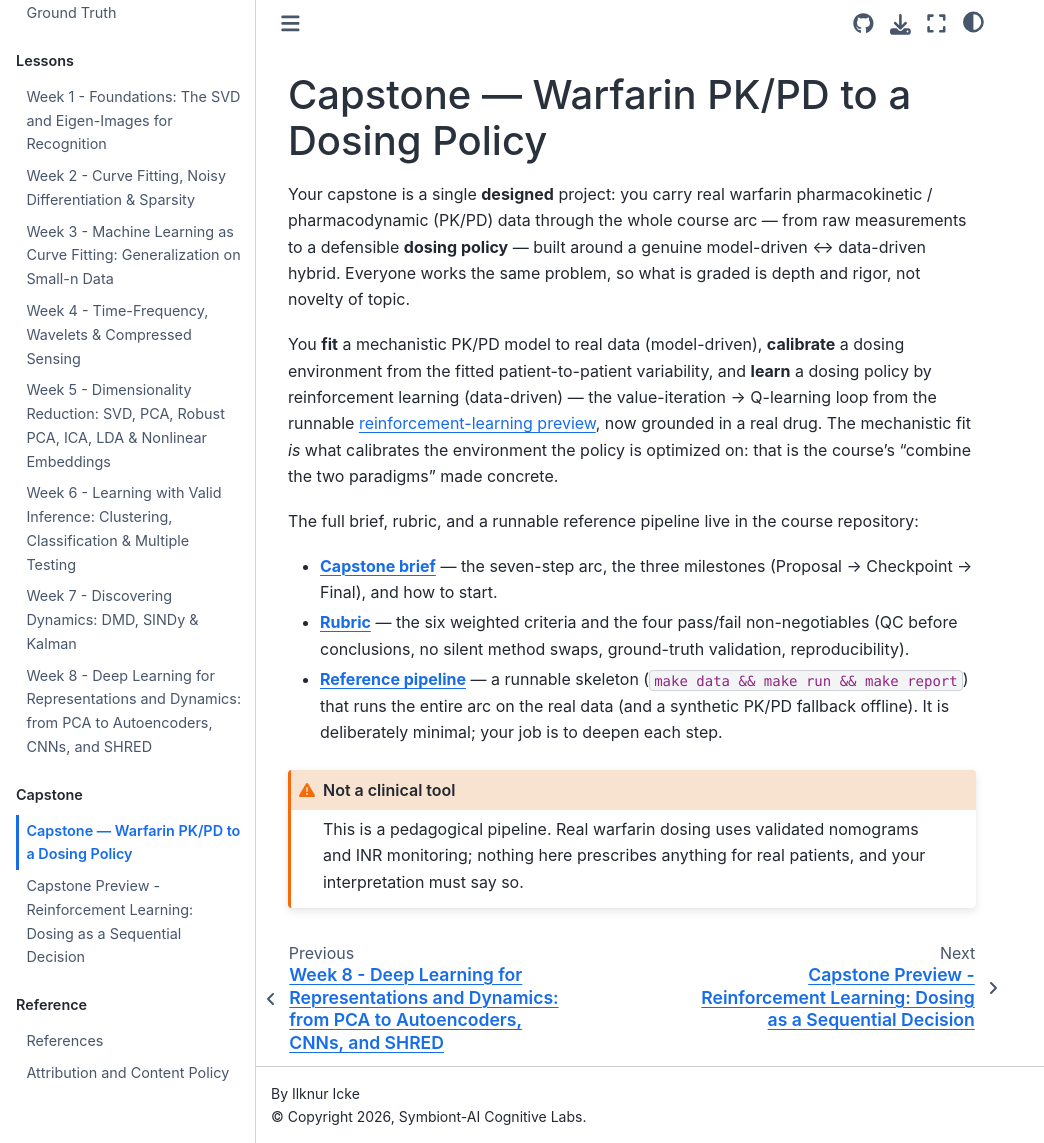
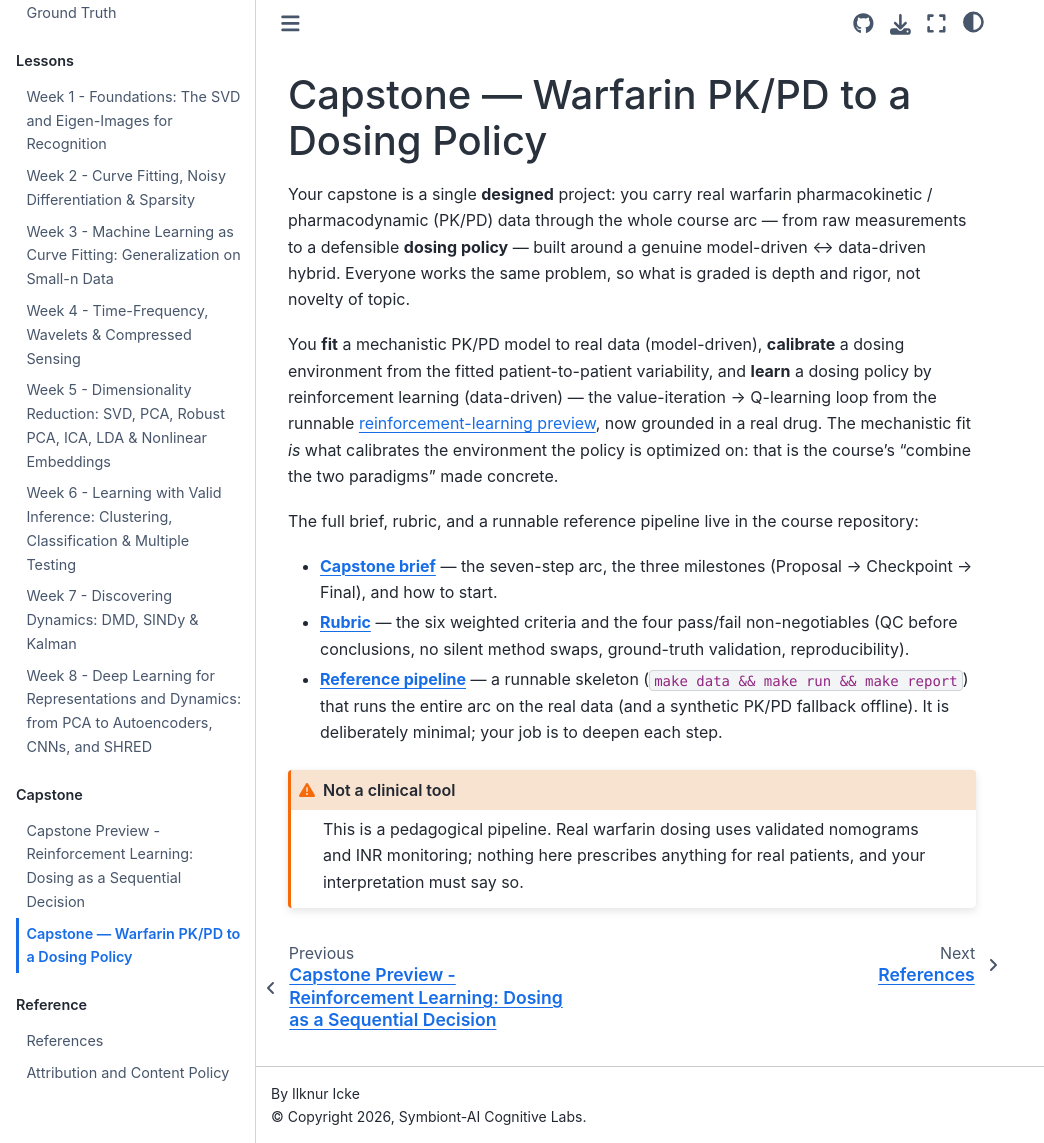
Before and after one commit to symbiont-ai/ddm4bio, a Jupyter Book: the page built from book/capstone.md, in a window 1280 px wide and 1143 px high. Shown: the whole window, without its empty margins (0-1044 px from the left). Built offline with Jupyter Book 1.0.4 settings and Sphinx 7.4.7 and the Sphinx Book theme 1.1.4, drawn with Linux system fonts in a browser that asks for light colours; part of the change alters nothing that is shown.

Commit message:
Capstone nav: put RL preview above the brief; trim preview intro
- _toc.yml: order the Capstone section preview-first (the runnable RL preview
  above the "Warfarin PK/PD to a Dosing Policy" brief).
- capstone_rl_preview.ipynb: drop the "different paradigm ... deep-learning
  lesson" sentence; the paradigm distinction is already made in the Week 8
  lesson, schedule, and syllabus, so the preview intro reads leaner.

Co-Authored-By: Claude Opus 4.8 <noreply@anthropic.com>

```diff
--- a/book/_toc.yml
+++ b/book/_toc.yml
@@ -19,8 +19,8 @@ parts:
       - file: lessons/wk8_deep_learning
   - caption: Capstone
     chapters:
+      - file: capstone_rl_preview
       - file: capstone
-      - file: capstone_rl_preview
   - caption: Reference
     chapters:
       - file: references
```
Also changed, not shown: book/capstone_rl_preview.ipynb.
